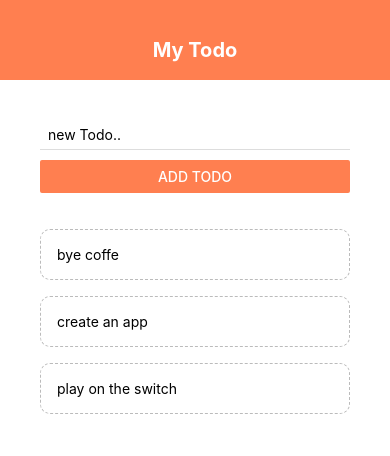
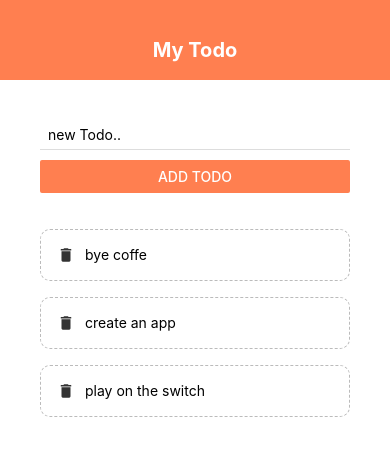
Before and after one commit to Rahat7288/React-Native, a React Native app in the folder todoList/: screen / in a window 390 px wide. Shown: the top 456 px of the page. Built offline with nearby package versions, Linux system fonts and the light colour scheme.

Commit message:
learning icons and more about flexbox

```diff
--- a/todoList/components/todoItems.js
+++ b/todoList/components/todoItems.js
@@ -1,11 +1,18 @@
 import React from 'react';
-import { StyleSheet, Text, TouchableOpacity } from 'react-native';
+import { StyleSheet, Text, TouchableOpacity,View } from 'react-native';
+import {MaterialIcons} from '@expo/vector-icons';
+
 
 export default function TodoItem({item, pressHandler}){
 
     return (
         <TouchableOpacity onPress = {()=> pressHandler(item.key)}>
-            <Text style = {styles.item}>{item.text}</Text>
+            <View style = {styles.item}>
+            <MaterialIcons name='delete' size={18} color = '#333'/>
+            <Text style = {styles.itemText}>{item.text}</Text>
+
+            </View>
+
         </TouchableOpacity>
     )
 
@@ -19,5 +26,9 @@
         borderWidth: 1,
         borderStyle: 'dashed',
         borderRadius: 10,
+        flexDirection: 'row'
+    },
+    itemText: {
+        marginLeft: 10,
     },
 })
```
